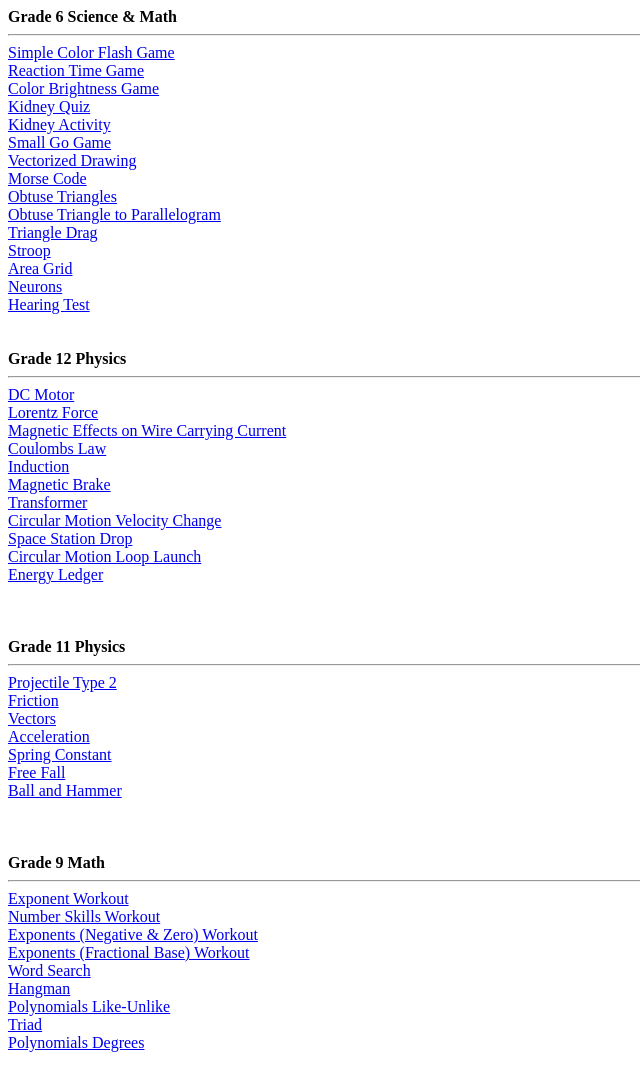
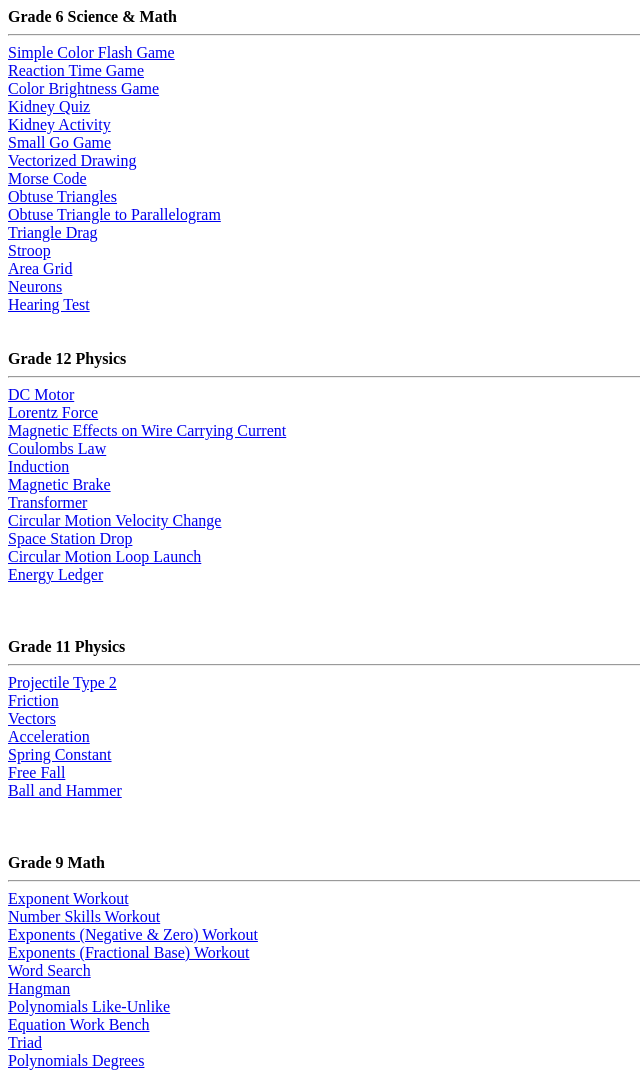
Before and after one commit to perbrown/perbrown.github.io, a plain HTML site: page index.html in a window 1280 px wide. Shown: the whole page, without its empty margins (0-640 px from the left). Drawn offline with Linux system fonts and the light colour scheme.

Commit message:
Add link to Equation Work Bench in index.html

```diff
--- a/index.html
+++ b/index.html
@@ -45,5 +45,6 @@
 <a href='WordSearch.html'>Word Search</a><br/>
 <a href='Hangman.html'>Hangman</a><br/>
 <a href='polynomials_likeunlike_workout.html'>Polynomials Like-Unlike</a><br/>
+<a href='EquationWorkBench.html'>Equation Work Bench</a><br/>
 <a href='Triad.html'>Triad</a><br/>
 <a href='Polynomials_Degrees.html'>Polynomials Degrees</a><br/>
```
